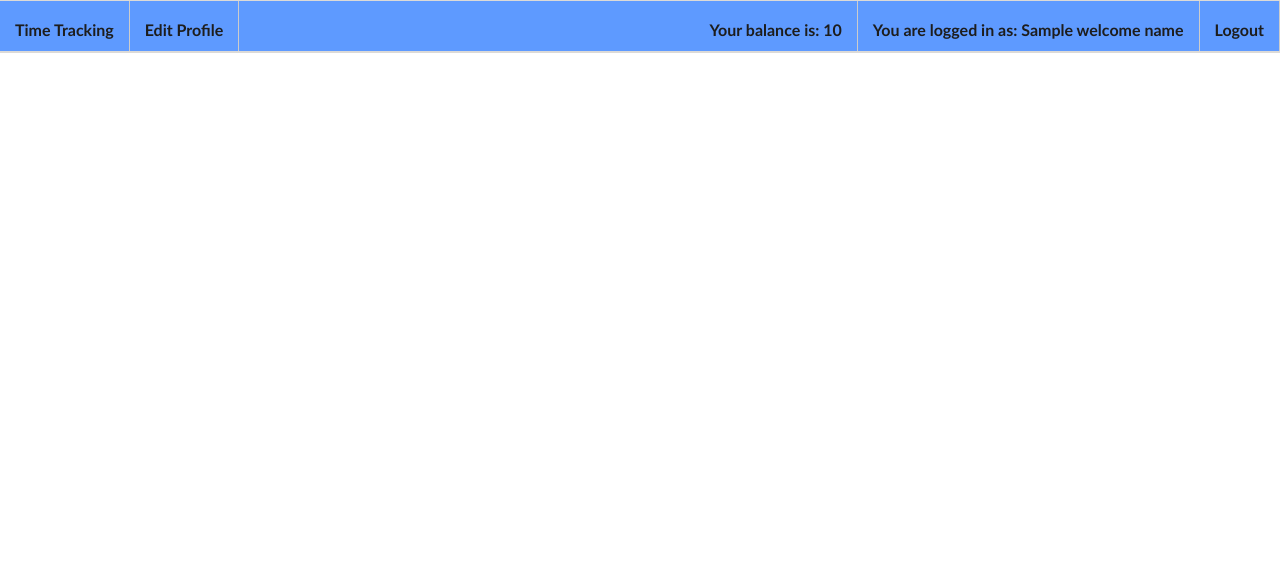
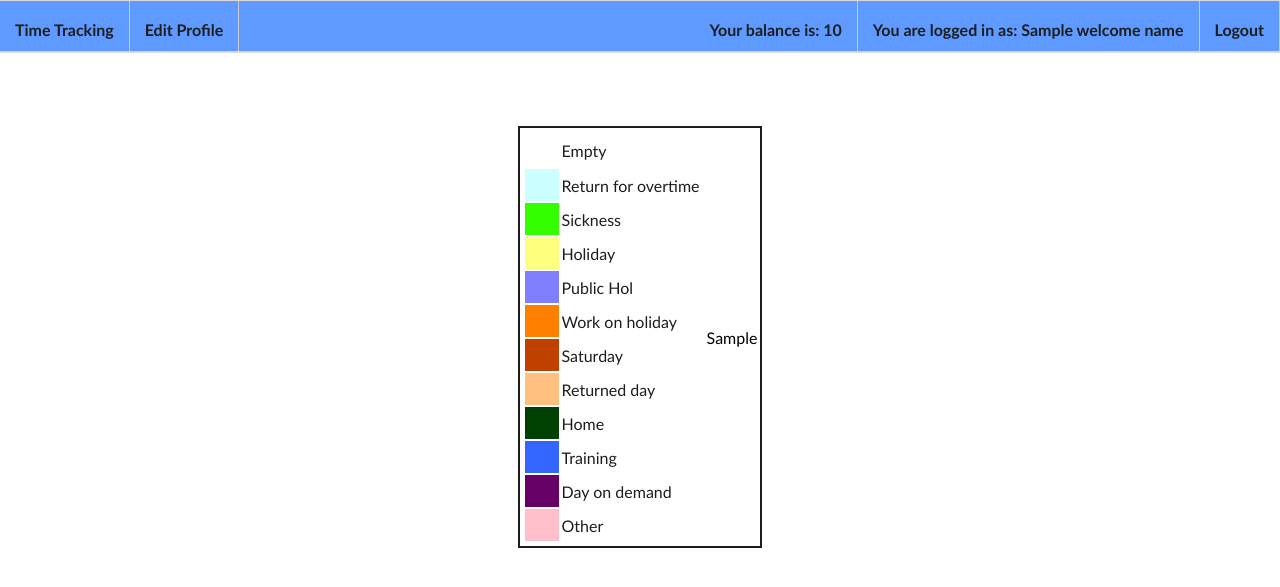
Before and after one commit to AeroNotix/django-timetracker, a Django app: template templates/yearview.html in a window 1280 px wide. Shown: the top 587 px of the page. Run offline with Django 3.2, Linux system fonts and the light colour scheme; the template is opened without the code that fills it: most values are stand-ins (such as "Sample title", 1, 10 or a date in 2020).

Commit message:
Rudimentary year view working.

```diff
--- a/templates/yearview.html
+++ b/templates/yearview.html
@@ -1,5 +1,10 @@
 {% extends "base.html" %}
-
+{% block header %}
+<link href="{{ STATIC_URL }}calendar.css" type="text/css"
+      rel="stylesheet" />
+<link href="{{ STATIC_URL }}holidays.css" type="text/css"
+      rel="stylesheet" />
+{% endblock header %}
 {% block menubar %}
 {% include "includes/get_nav.html" %}
 {% endblock menubar %}
@@ -8,5 +13,61 @@ Year View - Timetracker
 {% endblock title %}
 
 {% block content %}
-{{ yearview_table }}
+<!--[if IE 7]>
+<div id="isie" isie="true"></div>
+<![endif]-->
+<!--[if IE]>
+<div id=IEFix>
+  <![endif]-->
+<table id="full-table-wrapper">
+  <tr>
+    <td valign="top">
+      <div id="holiday-buttons">
+        <table>
+          <tr>
+            <td onclick="applyClass('empty')" class="empty holiday-button"></td><td>Empty</td>
+          </tr>
+          <tr>
+            <td onclick="applyClass('ROVER')" class="ROVER holiday-button"></td><td>Return for overtime</td>
+          </tr>
+          <tr>
+            <td onclick="applyClass('SICKD')" class="SICKD holiday-button"></td><td>Sickness</td>
+          </tr>
+          <tr>
+            <td onclick="applyClass('HOLIS')" class="HOLIS holiday-button"></td><td>Holiday</td>
+          </tr>
+          <tr>
+            <td onclick="applyClass('PUABS')" class="PUABS holiday-button"></td><td>Public Hol</td>
+          </tr>
+          <tr>
+            <td onclick="applyClass('PUWRK')" class="PUWRK holiday-button"></td><td>Work on holiday</td>
+          </tr>
+          <tr>
+            <td onclick="applyClass('SATUR')" class="SATUR holiday-button"></td><td>Saturday</td>
+          </tr>
+          <tr>
+            <td onclick="applyClass('RETRN')" class="RETRN holiday-button"></td><td>Returned day</td>
+          </tr>
+          <tr>
+            <td onclick="applyClass('WKHOM')" class="WKHOM holiday-button"></td><td>Home</td>
+          </tr>
+          <tr>
+            <td onclick="applyClass('TRAIN')" class="TRAIN holiday-button"></td><td>Training</td>
+          </tr>
+          <tr>
+            <td onclick="applyClass('DAYOD')" class="DAYOD holiday-button"></td><td>Day on demand</td>
+          </tr>
+          <tr>
+            <td onclick="applyClass('OTHER')" class="OTHER holiday-button"></td><td>Other</td>
+          </tr>
+        </table>
+      </div>
+    </td>
+    <td>
+      <div id="holiday-wrapper">
+        {{ yearview_table|safe }}
+      </div>
+    </td>
+</table>
+</div>
 {% endblock content %}
```
Also changed, not shown: tracker/models.py (+10 -4 lines).
